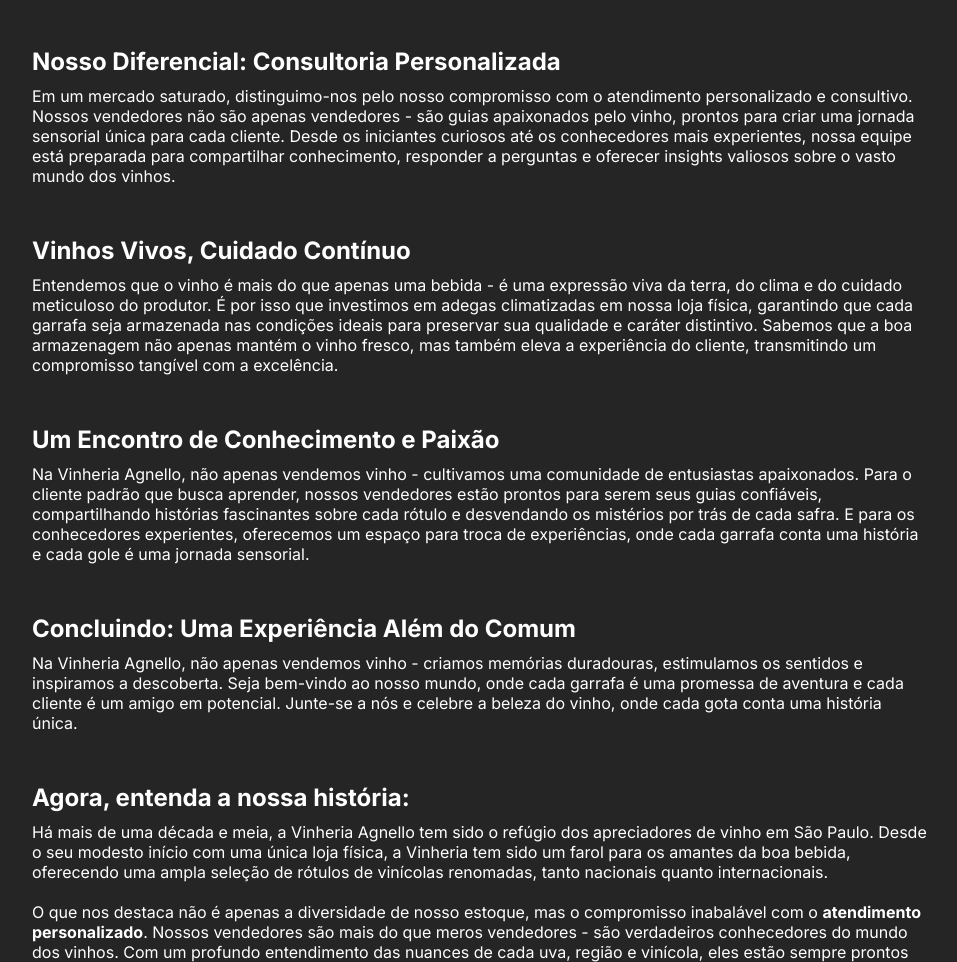
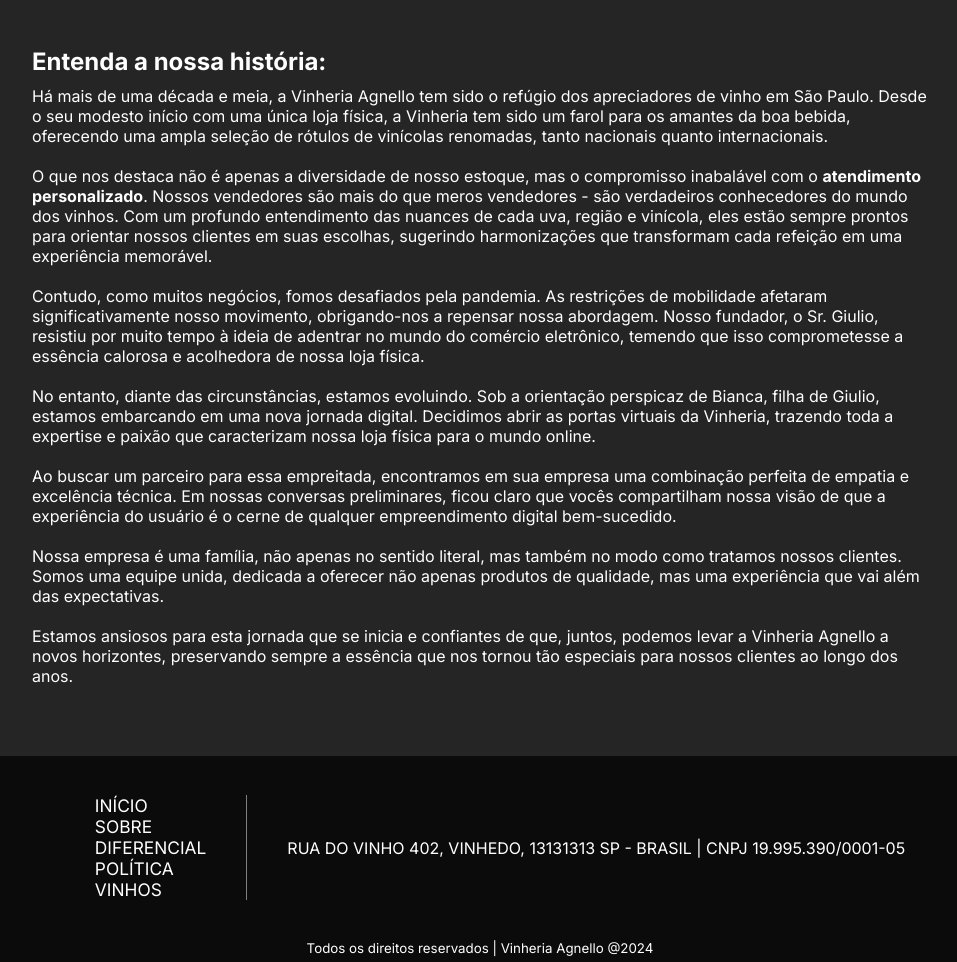
Before and after one commit to Monteiro77/checkpoint-frontend, a plain HTML site: page pages/sobre.html in a window 1280 px wide. Shown: the part 550-1512 px from the top of the page, without its empty margins (160-1117 px from the left). Drawn offline with Linux system fonts and the light colour scheme.

Commit message:
textos alocados na página sobre

```diff
--- a/pages/sobre.html
+++ b/pages/sobre.html
@@ -32,19 +32,7 @@
             <img src="../images/sobre.png" />
         </div>
 
-        <h2>Nosso Diferencial: Consultoria Personalizada</h2>
-        <p>Em um mercado saturado, distinguimo-nos pelo nosso compromisso com o atendimento personalizado e consultivo. Nossos vendedores não são apenas vendedores - são guias apaixonados pelo vinho, prontos para criar uma jornada sensorial única para cada cliente. Desde os iniciantes curiosos até os conhecedores mais experientes, nossa equipe está preparada para compartilhar conhecimento, responder a perguntas e oferecer insights valiosos sobre o vasto mundo dos vinhos.</p>
-
-        <h2>Vinhos Vivos, Cuidado Contínuo</h2>
-        <p>Entendemos que o vinho é mais do que apenas uma bebida - é uma expressão viva da terra, do clima e do cuidado meticuloso do produtor. É por isso que investimos em adegas climatizadas em nossa loja física, garantindo que cada garrafa seja armazenada nas condições ideais para preservar sua qualidade e caráter distintivo. Sabemos que a boa armazenagem não apenas mantém o vinho fresco, mas também eleva a experiência do cliente, transmitindo um compromisso tangível com a excelência.</p>
-
-        <h2>Um Encontro de Conhecimento e Paixão</h2>
-        <p>Na Vinheria Agnello, não apenas vendemos vinho - cultivamos uma comunidade de entusiastas apaixonados. Para o cliente padrão que busca aprender, nossos vendedores estão prontos para serem seus guias confiáveis, compartilhando histórias fascinantes sobre cada rótulo e desvendando os mistérios por trás de cada safra. E para os conhecedores experientes, oferecemos um espaço para troca de experiências, onde cada garrafa conta uma história e cada gole é uma jornada sensorial.</p>
-
-        <h2>Concluindo: Uma Experiência Além do Comum</h2>
-        <p>Na Vinheria Agnello, não apenas vendemos vinho - criamos memórias duradouras, estimulamos os sentidos e inspiramos a descoberta. Seja bem-vindo ao nosso mundo, onde cada garrafa é uma promessa de aventura e cada cliente é um amigo em potencial. Junte-se a nós e celebre a beleza do vinho, onde cada gota conta uma história única.</p>
-
-        <h2>Agora, entenda a nossa história:</h2>
+        <h2>Entenda a nossa história:</h2>
         <p>
             Há mais de uma década e meia, a Vinheria Agnello tem sido o refúgio dos apreciadores de vinho em São Paulo. Desde o seu modesto início com uma única loja física, a Vinheria tem sido um farol para os amantes da boa bebida, oferecendo uma ampla seleção de rótulos de vinícolas renomadas, tanto nacionais quanto internacionais.
             <br><br>
```
